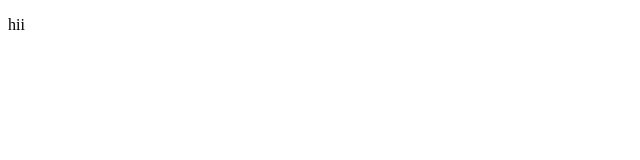
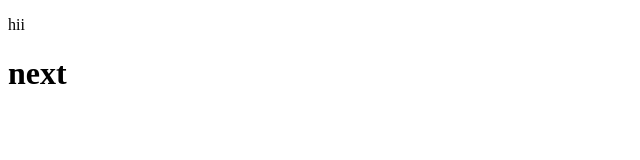
Before and after one commit to PRANIT-1-7/not, a plain HTML site: page index.html in a window 1280 px wide. Shown: the full height of the page, 0-640 px from the left. Drawn offline with Linux system fonts and the light colour scheme.

Commit message:
Update index.html

```diff
--- a/index.html
+++ b/index.html
@@ -8,6 +8,7 @@
 </head>
 <body>
     <p>hii</p>
+    <h1>next</h1>
 
 
 </body>
```
